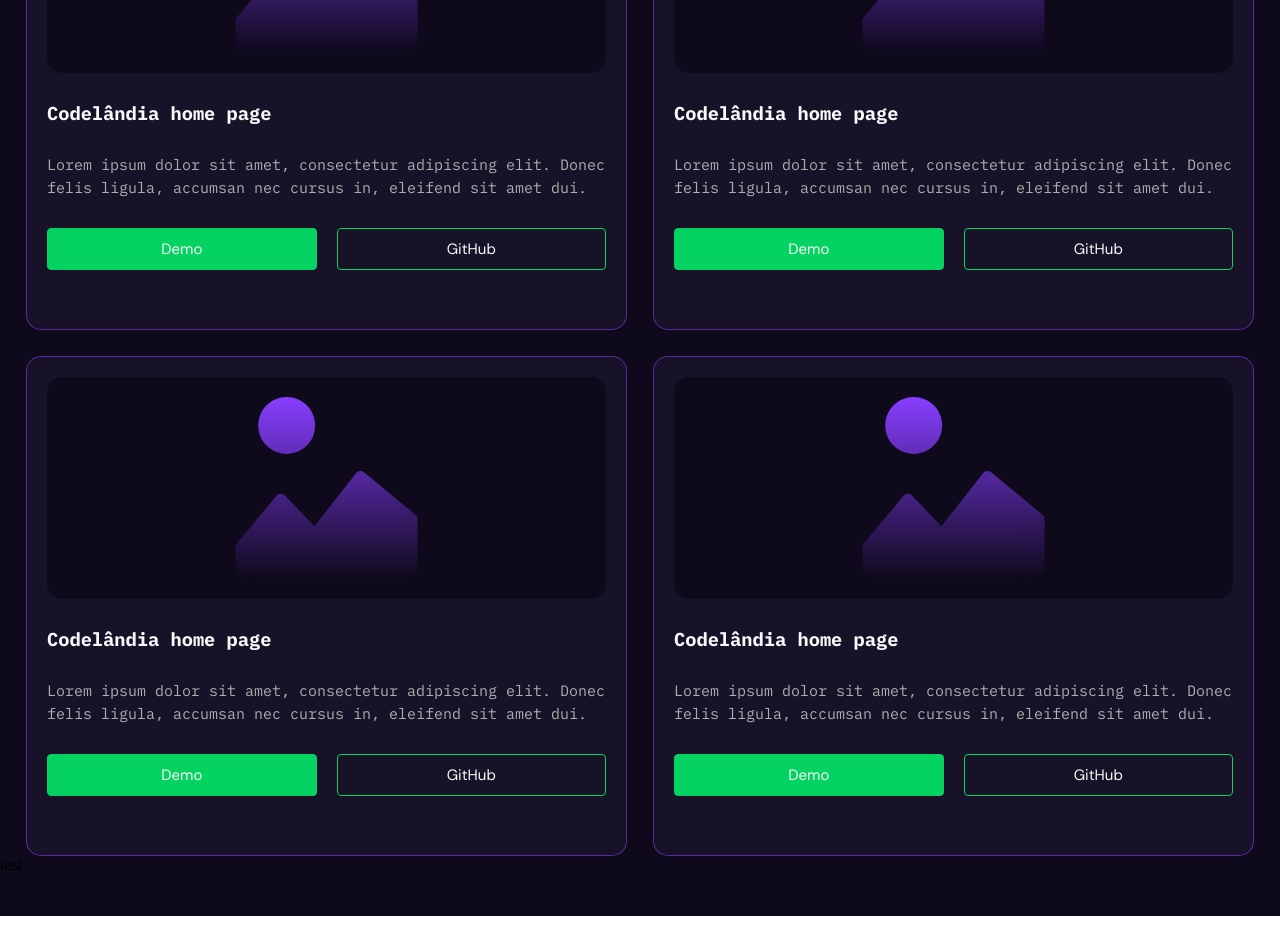
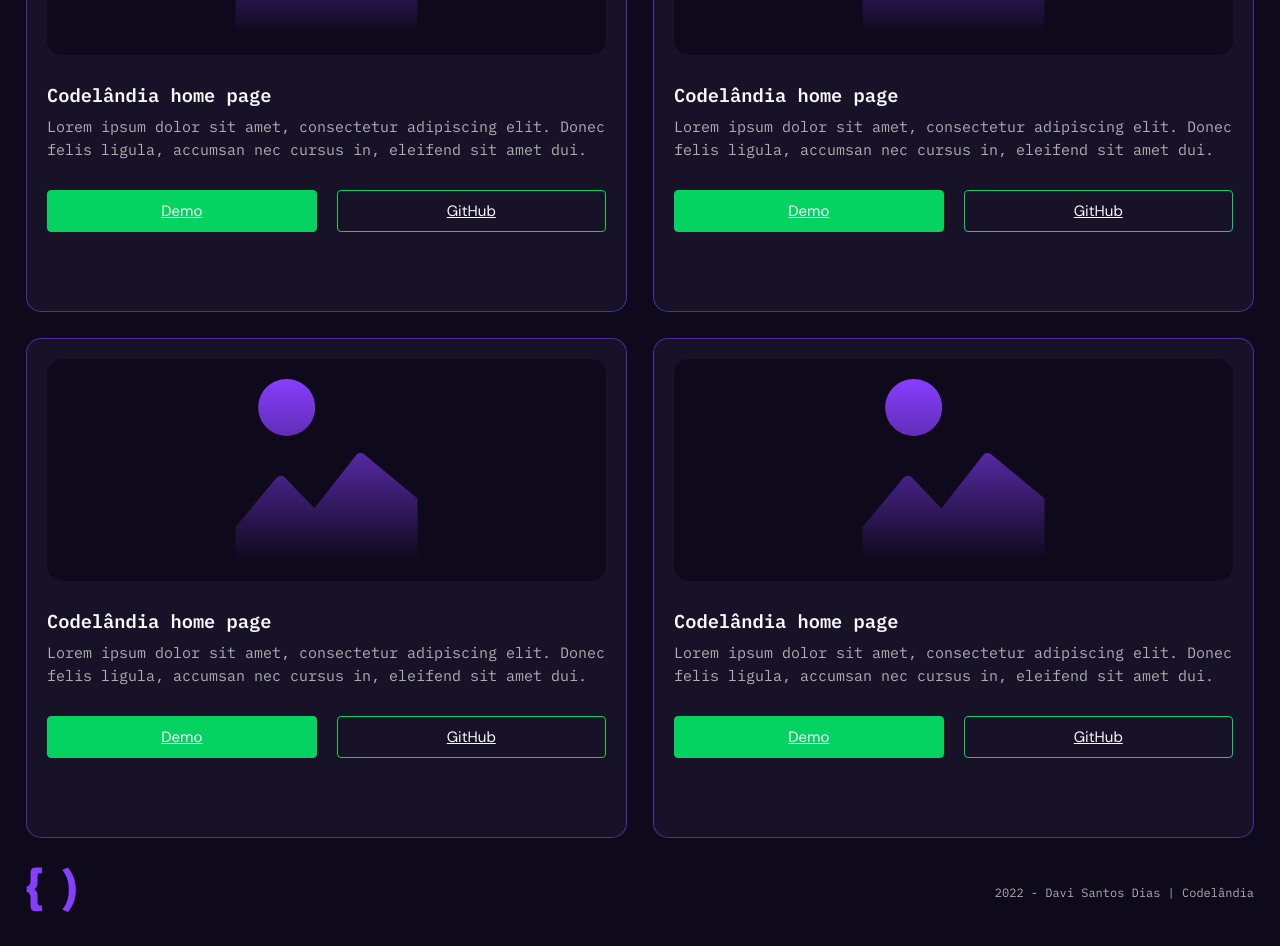
Before and after one commit to codelandia-challenge/codelandia, a React (Create React App) app: page / in a window 1280 px wide. Shown: the part 1200-2146 px from the top of the page. Before the commit the page ends 2116 px from the top, so only its background shows below. Built offline with nearby package versions, Linux system fonts and the light colour scheme; the HTML template or start-up script is replaced by a standard one.

Commit message:
add #feature footer and layout responsive to the project

```diff
--- a/public/index.html
+++ b/public/index.html
@@ -12,12 +12,12 @@
     <link rel="preconnect" href="https://fonts.googleapis.com" />
     <link rel="preconnect" href="https://fonts.gstatic.com" crossorigin />
     <link
-      href="https://fonts.googleapis.com/css2?family=DM+Sans:wght@400;500;700&family=IBM+Plex+Mono:wght@400;500;600;700&display=swap"
+      href="https://fonts.googleapis.com/css2?family=DM+Sans:wght@400;500&family=IBM+Plex+Mono:wght@400;500;600&display=swap"
       rel="stylesheet"
     />
     <link rel="apple-touch-icon" href="%PUBLIC_URL%/logo192.png" />
     <link rel="manifest" href="%PUBLIC_URL%/manifest.json" />
-    <title>React App</title>
+    <title>Codelândia</title>
   </head>
   <body>
     <noscript>You need to enable JavaScript to run this app.</noscript>
--- a/src/Design/Components/Paragraph.js
+++ b/src/Design/Components/Paragraph.js
@@ -1,33 +1,47 @@
-  import { styled } from "../../stitches.config.js";
+import { styled } from "../../stitches.config.js";
 
 const Paragraph = styled("p", {
   width: "$size_full",
-  maxWidth: "$size_10",
   color: "$gray",
   fontFamily: "$ibm_plex",
-  paddingTop: "$gap",
-  display: "flex",
-  justifyContent: "flex-start",
   alignItems: "center",
- lineHeight: "23px",
-
+  lineHeight: "23px",
 
   variants: {
     styles: {
+      paragraphWrapper: {
+        display: "flex",
+        alignItems: "center",
+        border: "1px solid blue",
+        height: "100%",
+        maxWidth: "$size_10",
+      },
       paragraph: {
         fontSize: "12px",
       },
       paragraph_bs: {
         fontSize: "$size",
-
       },
       paragraph_sm: {
         fontSize: "$size_1",
       },
       paragraph_md: {
         fontSize: "$size_1",
-      }
-    }
-  }
-})
+      },
+      paragraphFooter: {
+        maxWidth: "$size_6",
+        fontSize: "12px",
+        display: "flex",
+        alignItems: "center",
+        justifyContent: "flex-end",
+        flexWrap: "wrap",
+        height: "100%",
+      },
+      paragraphFooterMobile: {
+        justifyContent: "center",
+        paddingTop: "$gap",
+      },
+    },
+  },
+});
 export default Paragraph;
--- a/src/Design/Components/Section.js
+++ b/src/Design/Components/Section.js
@@ -12,19 +12,36 @@ const Section = styled("section", {
         height: "auto",
         display: "flex",
         flexDirection: "column",
-        paddingTop: "$gap_4"
+        paddingTop: "$gap_4",
       },
       sectionChallenge: {
         width: "$size_full",
         maxWidth: "$size_9",
         margin: "0 auto",
         paddingTop: "$gap_4",
-
-
         display: "grid",
         gridTemplateColumns: "repeat(auto-fit, minmax(400px, 1fr))",
         justifyContent: "center",
         gridGap: "$gap_2",
+      },
+      sectionFooter: {
+        width: "sizy_full",
+        maxWidth: "$size_9",
+        height: "$size_full",
+        margin: "0px auto",
+        display: "flex",
+        alignItems: "center",
+        justifyContent: "space-between",
+        flexWrap: "wrap",
+        padding: "$gap_3 0"
+      },
+      sectionFooterMobile: {
+        display: "flex",
+        alignItems: "center",
+        justifyContent: "center",
+        flexWrap: "wrap",
+        paddingLeft: "$gap",
+        paddingRight: "$gap",
       },
       // paddings
       px: {
@@ -33,9 +50,9 @@ const Section = styled("section", {
       },
       //columns
       coll_2: {
-        gridTemplateColumns: "repeat(auto-fit, minmax(295px, 1fr))"
-      }
-    }
-  }
-})
+        gridTemplateColumns: "repeat(auto-fit, minmax(295px, 1fr))",
+      },
+    },
+  },
+});
 export default Section;
--- a/src/Design/Containers/Challenges/index.js
+++ b/src/Design/Containers/Challenges/index.js
@@ -22,7 +22,7 @@ const Challenges = () => {
         return (
           <Article key={index}>
             <Figure>
-              <Images styles="imgPost" src={post.assets} />
+              <Images styles="imgPost" src={post.assets} alt={post.descriptionAlt} loading={post.loading} />
             </Figure>
             <Title>{post.titleProject}</Title>
             <Paragraph
@@ -34,8 +34,8 @@ const Challenges = () => {
               "@initial": "contentButtonPost",
               "@md": "flex_col",
             }}>
-              <Buttons styles="demoApplication">Demo</Buttons>
-              <Buttons styles="gitHubChallenge">GitHub</Buttons>
+              <Buttons href="#" styles="demoApplication">Demo</Buttons>
+              <Buttons href="#" styles="gitHubChallenge">GitHub</Buttons>
             </ContentButtons>
           </Article>
         );
--- a/src/Design/Containers/Footer/index.js
+++ b/src/Design/Containers/Footer/index.js
@@ -1,16 +1,43 @@
 import React from "react";
 
 // Components
-
+import Images from "../../Components/Images";
+import Section from "../../Components/Section";
+import Paragraph from "../../Components/Paragraph";
 
 // Container
 import Footer from "../../Components/Footer.js";
 
-// Icons
+// Images
+import logoFooter from "../../../images/logoFooter.svg";
 
 const MyFooter = () => {
   return (
-    <Footer>test</Footer>
+    <Footer>
+      <Section
+        styles={{
+          "@initial": "sectionFooter",
+          "@xl": "px",
+          "@sm": "sectionFooterMobile",
+        }}
+      >
+        <figure>
+          <Images
+            width={40}
+            height={40}
+            src={logoFooter}
+            alt="Logo que representa a comunidade codelândia"
+          />
+        </figure>
+
+        <Paragraph styles={{
+          "@initial": "paragraphFooter",
+          "@sm": "paragraphFooterMobile",
+        }}>
+          2022 - Davi Santos Dias | Codelândia
+        </Paragraph>
+      </Section>
+    </Footer>
   );
-}
+};
 export default MyFooter;
--- a/src/Design/Containers/WrapperSection/index.js
+++ b/src/Design/Containers/WrapperSection/index.js
@@ -27,7 +27,7 @@ const MyWrapper = () => {
         comunidade Codelândia
       </Title>
       <Paragraph styles={{
-        "@initial": "paragraph_md",
+        "@initial": "paragraphWrapper",
         "@sm": "paragraph_bs",
       }}>
         Lorem ipsum dolor sit amet,
--- a/src/Posts/index.js
+++ b/src/Posts/index.js
@@ -3,36 +3,46 @@ import imgProjectCard from "../images/imgProjectCard.svg";
 const posts = [
   {
     assets: `${imgProjectCard}`,
+    descriptionAlt: "Imagem demonstrando que ainda não temos um projeto comcluido, ou inicializado",
     titleProject: "Codelândia home page",
     descriptionProject: `Lorem ipsum dolor sit amet, consectetur adipiscing elit.
 Donec felis ligula, accumsan nec cursus in, eleifend sit amet dui.`,
   },
   {
     assets: `${imgProjectCard}`,
+    descriptionAlt: "Imagem demonstrando que ainda não temos um projeto comcluido, ou inicializado",
     titleProject: "Codelândia home page",
     descriptionProject: `Lorem ipsum dolor sit amet, consectetur adipiscing elit.
 Donec felis ligula, accumsan nec cursus in, eleifend sit amet dui.`,
   },
   {
     assets: `${imgProjectCard}`,
+    descriptionAlt: "Imagem demonstrando que ainda não temos um projeto comcluido, ou inicializado",
+    loading: "lazy",
     titleProject: "Codelândia home page",
     descriptionProject: `Lorem ipsum dolor sit amet, consectetur adipiscing elit.
 Donec felis ligula, accumsan nec cursus in, eleifend sit amet dui.`,
   },
   {
     assets: `${imgProjectCard}`,
+    descriptionAlt: "Imagem demonstrando que ainda não temos um projeto comcluido, ou inicializado",
+    loading: "lazy",
     titleProject: "Codelândia home page",
     descriptionProject: `Lorem ipsum dolor sit amet, consectetur adipiscing elit.
 Donec felis ligula, accumsan nec cursus in, eleifend sit amet dui.`,
   },
   {
     assets: `${imgProjectCard}`,
+    descriptionAlt: "Imagem demonstrando que ainda não temos um projeto comcluido, ou inicializado",
+    loading: "lazy",
     titleProject: "Codelândia home page",
     descriptionProject: `Lorem ipsum dolor sit amet, consectetur adipiscing elit.
 Donec felis ligula, accumsan nec cursus in, eleifend sit amet dui.`,
   },
   {
     assets: `${imgProjectCard}`,
+    descriptionAlt: "Imagem demonstrando que ainda não temos um projeto comcluido, ou inicializado",
+    loading: "lazy",
     titleProject: "Codelândia home page",
     descriptionProject: `Lorem ipsum dolor sit amet, consectetur adipiscing elit.
 Donec felis ligula, accumsan nec cursus in, eleifend sit amet dui.`,
```
Also changed, not shown: src/images/logoFooter.svg (added). Lines whose indentation alone changed are shown as unchanged.
